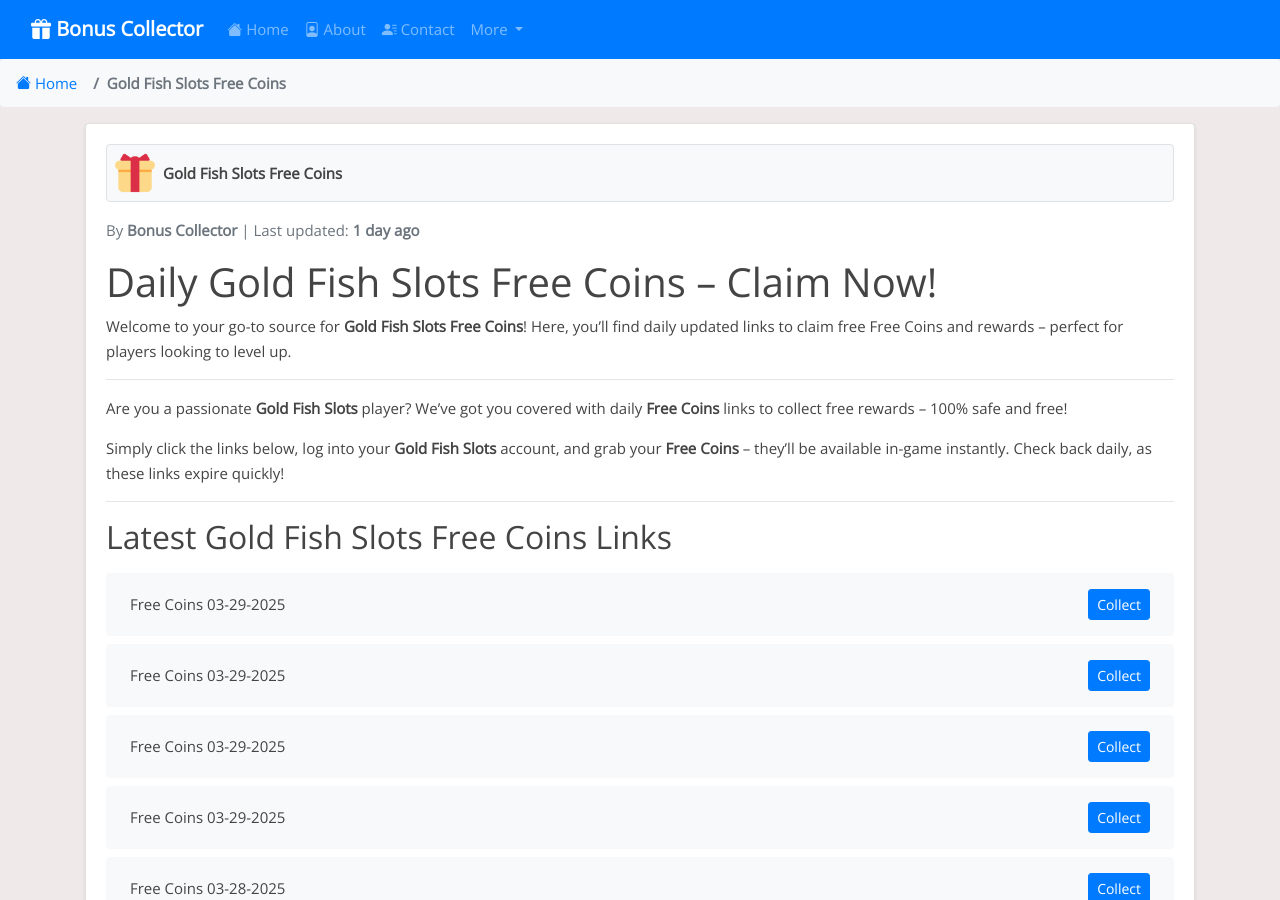
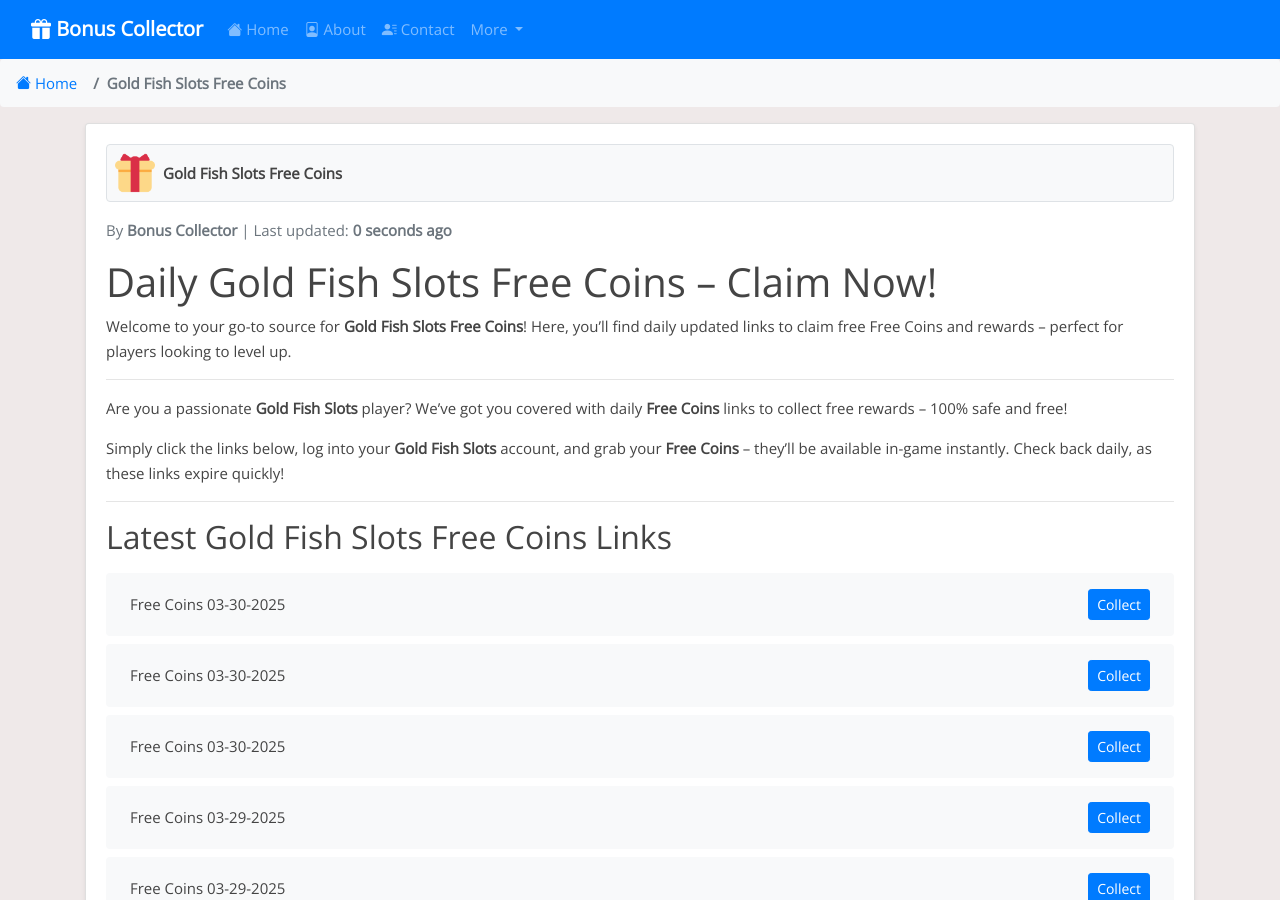
Before and after one commit to iamrohan99/bc-net, a Jekyll site: the page built from _posts/2024-08-08-gold-fish-slots.md, in a window 1280 px wide and 900 px high. Built offline with Jekyll 4.4.1, drawn with Linux system fonts in a browser that asks for light colours; some of the changed text lies outside the part shown.

Commit message:
Update gold-fish-slots reward links, content, and last modified date - 2025-03-30 04:30

```diff
--- a/_data/include_files.yml
+++ b/_data/include_files.yml
@@ -53,7 +53,7 @@ heart-of-vegas.html:
 solitaire-grand-harvest.html:
   last_modified: "2025-03-28T05:26:10Z"
 gold-fish-slots.html:
-  last_modified: "2025-03-29T04:29:40Z"
+  last_modified: "2025-03-30T04:30:16Z"
 zynga-poker.html:
   last_modified: "2025-03-29T18:31:32Z"
 game-of-thrones-slots.html:
--- a/_includes/gold-fish-slots.html
+++ b/_includes/gold-fish-slots.html
@@ -1,4 +1,16 @@
 <ul class="list-group mt-3 mb-4">
+  <li class="list-group-item d-flex justify-content-between align-items-center">
+    <span>Free Coins 03-30-2025</span>
+    <a href="https://bit.ly/4je3efr" class="btn btn-primary btn-sm">Collect</a>
+  </li>
+  <li class="list-group-item d-flex justify-content-between align-items-center">
+    <span>Free Coins 03-30-2025</span>
+    <a href="https://bit.ly/3QVvZBw" class="btn btn-primary btn-sm">Collect</a>
+  </li>
+  <li class="list-group-item d-flex justify-content-between align-items-center">
+    <span>Free Coins 03-30-2025</span>
+    <a href="http://bit.ly/427j18D" class="btn btn-primary btn-sm">Collect</a>
+  </li>
   <li class="list-group-item d-flex justify-content-between align-items-center">
     <span>Free Coins 03-29-2025</span>
     <a href="https://bit.ly/3FXpcVm" class="btn btn-primary btn-sm">Collect</a>
@@ -387,16 +399,4 @@
     <span>Free Coins 03-03-2025</span>
     <a href="http://bit.ly/4ijlBPz" class="btn btn-primary btn-sm">Collect</a>
   </li>
-  <li class="list-group-item d-flex justify-content-between align-items-center">
-    <span>Free Coins 03-03-2025</span>
-    <a href="https://bit.ly/41yIGZ0" class="btn btn-primary btn-sm">Collect</a>
-  </li>
-  <li class="list-group-item d-flex justify-content-between align-items-center">
-    <span>Free Coins 03-03-2025</span>
-    <a href="http://bit.ly/3F2L1mk" class="btn btn-primary btn-sm">Collect</a>
-  </li>
-  <li class="list-group-item d-flex justify-content-between align-items-center">
-    <span>Free Coins 03-03-2025</span>
-    <a href="https://bit.ly/4h7cEHY" class="btn btn-primary btn-sm">Collect</a>
-  </li>
 </ul>
```
Also changed, not shown: links-json/gold-fish-slots.json (+12 -12 lines).
